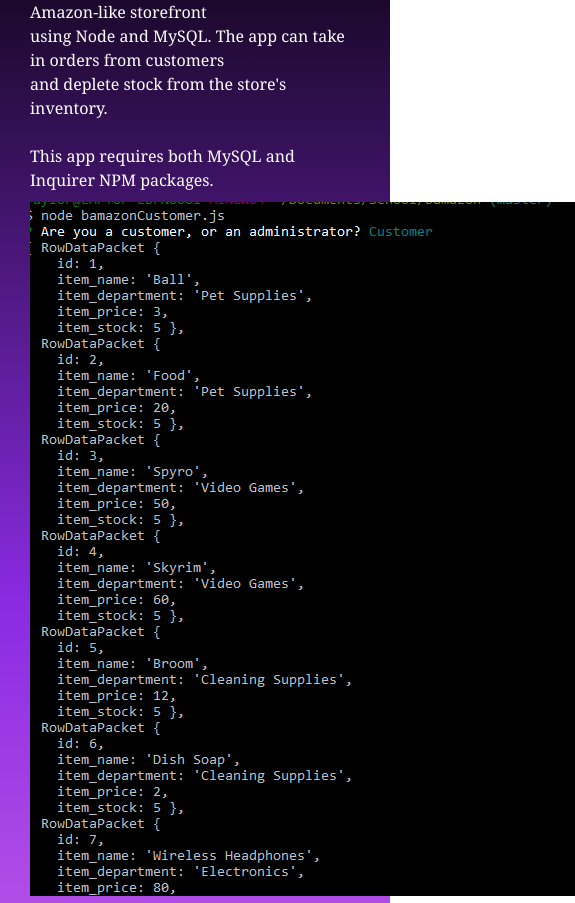
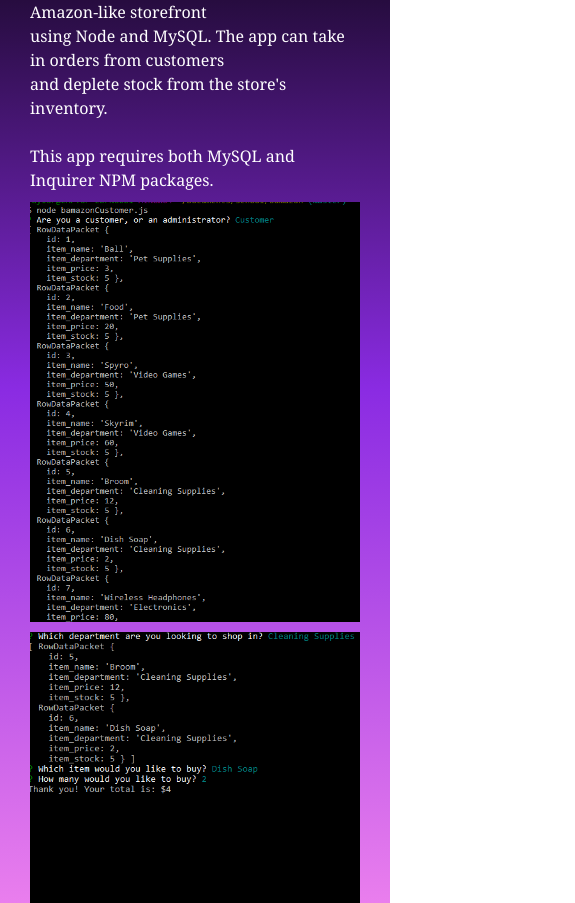
Before and after one commit to taylorpelsue/nodemysql, a plain HTML site: page index.html in a window 390 px wide. Shown: the part 151-1054 px from the top of the page, 575 px wide, since content can reach past the window. Drawn offline with nearby package versions, Linux system fonts and the light colour scheme.

Commit message:
mobile responsiveness

```diff
--- a/assets/css/style.css
+++ b/assets/css/style.css
@@ -19,10 +19,14 @@ h1 {
 
 #cust {
 
+    max-width: 100%;
+    width: auto;
     margin-bottom: 3%;
 }
 
 #app {
 
+    max-width: 100%;
+    width: auto;
     margin-bottom: 3%;
 }
```
